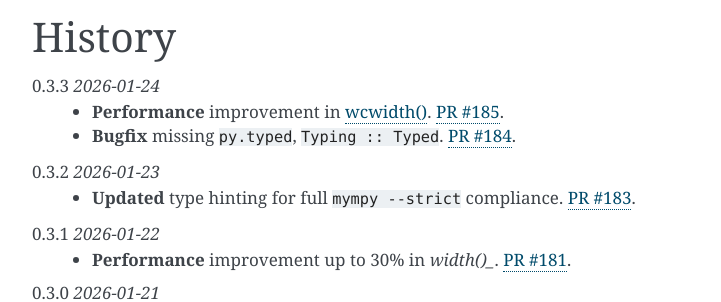
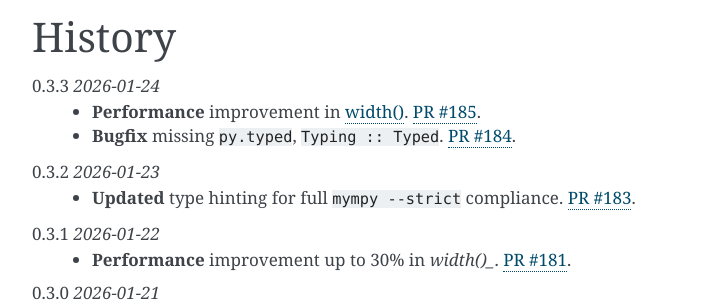
Before and after one commit to jquast/wcwidth, a Sphinx documentation site: the page built from docs/intro.rst, in a window 1280 px wide and 900 px high, scrolled down 8787 px. Shown: the part 160-462 px from the top of the window, without its empty margins (388-1109 px from the left). Built offline with Sphinx 7.4.7, drawn with Linux system fonts in a browser that asks for light colours.

Commit message:
note the correct function in changelog

```diff
--- a/docs/intro.rst
+++ b/docs/intro.rst
@@ -443,7 +443,7 @@ History
 =======
 
 0.3.3 *2026-01-24*
-  * **Performance** improvement in `wcwidth()`_. `PR #185`_.
+  * **Performance** improvement in `width()`_. `PR #185`_.
   * **Bugfix** missing ``py.typed``, ``Typing :: Typed``. `PR #184`_.
 
 0.3.2 *2026-01-23*
```
